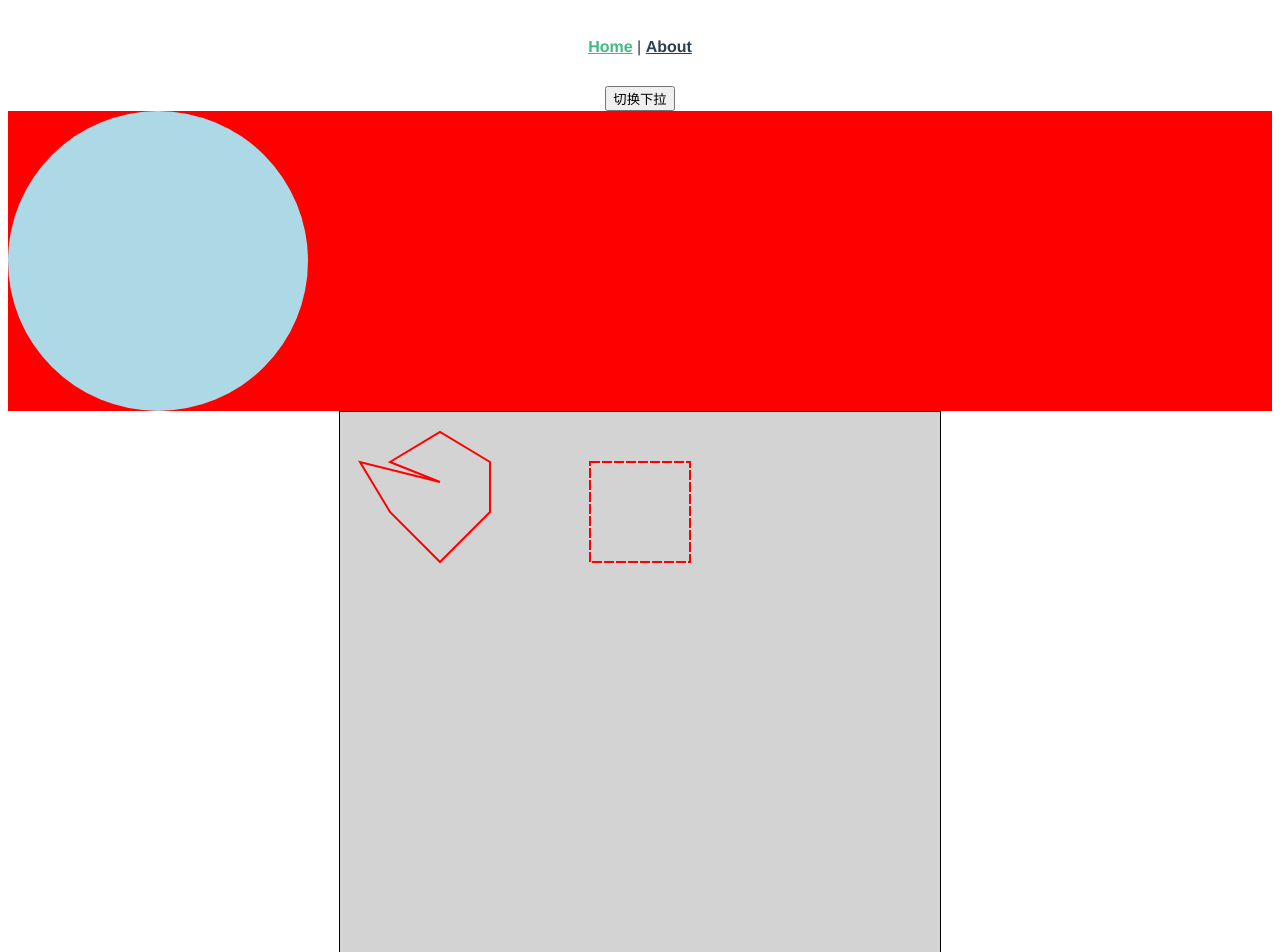
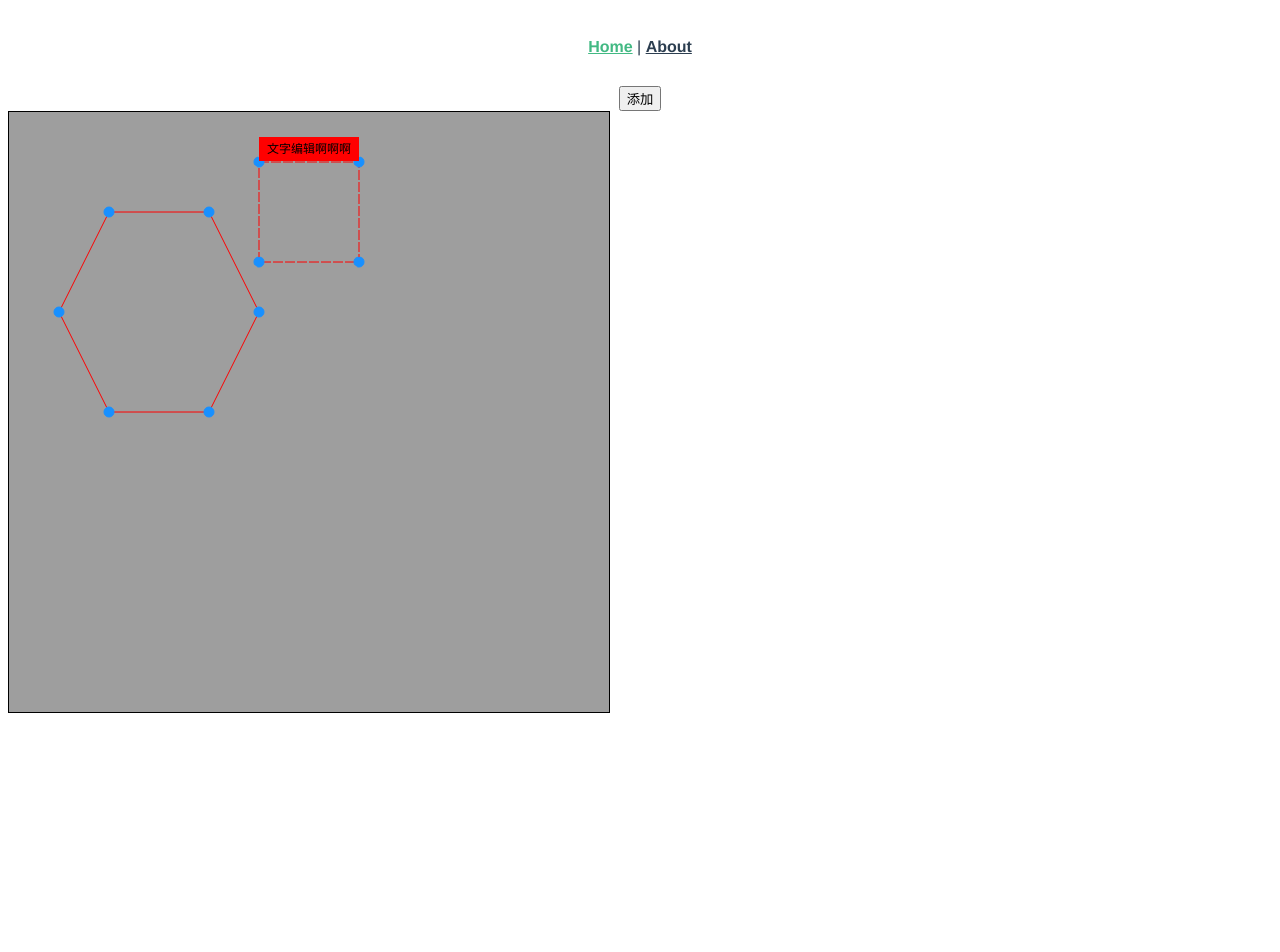
Before and after one commit to zhoujianshun/dragable-polygon, a Vue app: page /#/ in a window 1280 px wide. Shown: the top 952 px of the page. After the commit the page ends 800 px from the top, so only its background shows below. Built offline with nearby package versions, Linux system fonts and the light colour scheme; what vue-contextmenujs would draw is missing.

Commit message:
chore:整理文件

```diff
--- a/src/components/DraggablePolygon2.vue
+++ b/src/components/DraggablePolygon2.vue
@@ -19,7 +19,7 @@ import {
   pointInPolygon,
   checkForIntersectingLines,
   // pointToLineDistance,
-} from "./geometry";
+} from "./draggable-polygon/geometry";
 
 console.log(
   "doLinesIntersect:",
@@ -283,3 +283,4 @@ export default {
   },
 };
 </script>
+./draggable-polygon/geometry
--- a/src/components/DraggablePolygon3.vue
+++ b/src/components/DraggablePolygon3.vue
@@ -21,7 +21,7 @@ import {
   checkForIntersectingLines,
   pointToLineDistance,
   getLineLength,
-} from "./geometry";
+} from "./draggable-polygon/geometry";
 
 export default {
   name: "DraggablePolygon",
@@ -378,3 +378,4 @@ export default {
 </script>
 
 <style lang="scss" scoped></style>
+./draggable-polygon/geometry
--- a/src/components/HelloWorld.vue
+++ /dev/null
@@ -1,64 +0,0 @@
-<template>
-  <div class="circle">
-    <div
-      class="circle-area"
-      @mousemove="mouseMove"
-      @mouseleave="mouseLeave"
-    ></div>
-    <div v-show="visible" class="mouse-circle" :style="circleStyle"></div>
-  </div>
-</template>
-
-<script>
-export default {
-  data() {
-    return {
-      visible: false,
-      circleStyle: {
-        left: "0px",
-        top: "0px",
-        transform: "scale(1)",
-        opacity: "0.5",
-      },
-    };
-  },
-  methods: {
-    mouseMove(e) {
-      this.visible = true;
-      this.circleStyle.left = `${e.clientX - 5}px`;
-      this.circleStyle.top = `${e.clientY - 5}px`;
-      this.circleStyle.transform = "scale(1.5)";
-      this.circleStyle.opacity = "1";
-
-      console.log(e.clientY, e.target.offsetTop);
-    },
-    mouseLeave() {
-      this.visible = false;
-    },
-  },
-};
-</script>
-
-<!-- Add "scoped" attribute to limit CSS to this component only -->
-<style scoped lang="scss">
-.circle {
-  background: red;
-}
-.circle-area {
-  width: 300px;
-  height: 300px;
-  border-radius: 50%;
-  background-color: lightblue;
-  position: relative;
-}
-
-.mouse-circle {
-  width: 10px;
-  height: 10px;
-  border-radius: 50%;
-  background-color: black;
-  position: absolute;
-  opacity: 0.5;
-  transition: transform 0.5s, opacity 0.5s; /* 平滑变换效果 */
-}
-</style>
--- a/src/components/DraggablePolygon.vue
+++ b/src/components/draggable-polygon/DraggablePolygon.vue
@@ -707,3 +707,4 @@ export default {
   }
 }
 </style>
+./draggable-polygon/geometry
--- a/src/components/polygon-canvas/index.vue
+++ /dev/null
@@ -1,125 +0,0 @@
-<template>
-  <div class="__polygon-canvas">
-    <canvas
-      class="canvas"
-      ref="canvas"
-      :width="canvasWidth"
-      :height="canvasHeight"
-      @mousedown="handleMouseDown"
-      @mousemove="handleMouseMove"
-      @mouseup="handleMouseUp"
-    ></canvas>
-  </div>
-</template>
-
-<script>
-// interface Polygon{
-//   points:[]{x:number:y:number}
-//   text?:string,
-//   style:{
-//     strokeColor?:string
-//     lineWith?:number
-//     lineDash?:[number,number]
-//     font?:string
-//     fontSize?:number
-//     color?:string
-//   },
-//   [T:string]:any
-// }
-
-export default {
-  name: "PolygonCanvas",
-  data() {
-    return {
-      canvas: undefined,
-      context: undefined,
-      isDragging: false,
-      selectedPoint: null,
-    };
-  },
-  computed: {},
-  mounted() {
-    this.canvas = this.$refs.canvas;
-    this.context = this.canvas.getContext("2d");
-    this.drawPolyons();
-  },
-  props: {
-    polygons: {
-      type: Array,
-      default: undefined,
-    },
-    canvasWidth: {
-      type: Number,
-      default: undefined,
-    },
-    canvasHeight: {
-      type: Number,
-      default: undefined,
-    },
-    strokeColor: {
-      type: String,
-      default: "#1890ff",
-    },
-    lineWidth: {
-      type: Number,
-      default: 2,
-    },
-    lineDash: {
-      type: Array,
-      default: () => [0, 0],
-    },
-  },
-  methods: {
-    drawPolyons() {
-      const ctx = this.context;
-      ctx.clearRect(0, 0, this.canvas.width, this.canvas.height);
-      if (this.polygons) {
-        this.polygons.forEach((item) => {
-          this.drawPolyon(item);
-        });
-      }
-    },
-    drawPolyon(polygon) {
-      const ctx = this.context;
-      const points = polygon.points;
-      if (!points || points.length === 0) {
-        return;
-      }
-      ctx.beginPath();
-      ctx.moveTo(points[0].x, points[0].y);
-      for (let i = 1; i < points.length; i++) {
-        ctx.lineTo(points[i].x, points[i].y);
-      }
-
-      ctx.closePath();
-      // ctx.fillStyle = "lightblue";
-      // ctx.fill();
-
-      ctx.strokeStyle = this.getStyleWithKey(polygon, "strokeColor");
-      ctx.lineWidth = this.getStyleWithKey(polygon, "lineWidth");
-      ctx.setLineDash(this.getStyleWithKey(polygon, "lineDash"));
-      ctx.stroke();
-    },
-    // 获取polygon样式属性，没有则使用统一设置
-    getStyleWithKey(polygon, key) {
-      return polygon.style
-        ? polygon.style[key]
-          ? polygon.style[key]
-          : this[key]
-        : this[key];
-    },
-    handleMouseDown() {},
-    handleMouseMove() {},
-    handleMouseUp() {},
-  },
-};
-</script>
-
-<style lang="scss" scoped>
-.__polygon-canvas {
-  .canvas {
-    background: lightgray;
-    border: 1px solid #000;
-  }
-}
-</style>
--- a/src/views/CanvasTest.vue
+++ b/src/views/CanvasTest.vue
@@ -1,15 +1,5 @@
 <template>
   <div>
-    <button @click="toggleDropdown">切换下拉</button>
-    <transition name="slide">
-      <dropdown-component v-if="showDropdown" />
-    </transition>
-    <HelloWorld></HelloWorld>
-    <PolygonCanvas
-      :polygons="polygons"
-      :canvasWidth="600"
-      :canvasHeight="600"
-    ></PolygonCanvas>
     <button @click="onAdd">添加</button>
     <DraggablePolygon
       class="canvas"
@@ -20,32 +10,23 @@
       :canvasHeight="600"
       @update:polygons="onUpdatePolygons"
     ></DraggablePolygon>
-
-    <DraggablePolygon2></DraggablePolygon2>
   </div>
 </template>
 
 <script>
-import PolygonCanvas from "../components/polygon-canvas/index.vue";
-import DraggablePolygon from "../components/DraggablePolygon.vue";
-import DraggablePolygon2 from "../components/DraggablePolygon3.vue";
-import HelloWorld from "../components/HelloWorld.vue";
-import DropdownComponent from "../components/DropdownComponent.vue";
+import DraggablePolygon from "../components/draggable-polygon/DraggablePolygon.vue";
 export default {
   data() {
     return {
-      showDropdown: false,
       polygons: [
         {
           points: [
-            { x: 50, y: 50 },
-            { x: 100, y: 20 },
-            { x: 150, y: 50 },
-            { x: 150, y: 100 },
-            { x: 100, y: 150 },
-            { x: 50, y: 100 },
-            { x: 20, y: 50 },
-            { x: 100, y: 70 },
+            { x: 100, y: 100 },
+            { x: 200, y: 100 },
+            { x: 250, y: 200 },
+            { x: 200, y: 300 },
+            { x: 100, y: 300 },
+            { x: 50, y: 200 },
           ],
 
           style: {
@@ -73,9 +54,6 @@ export default {
     };
   },
   methods: {
-    toggleDropdown() {
-      this.showDropdown = !this.showDropdown;
-    },
     onUpdatePolygons() {
       console.log("onUpdatePolygons");
     },
@@ -99,11 +77,7 @@ export default {
     },
   },
   components: {
-    DropdownComponent,
-    HelloWorld,
-    DraggablePolygon2,
     DraggablePolygon,
-    PolygonCanvas,
   },
 };
 </script>
```
Also changed, not shown: src/views/CanvasTest2.vue (deleted, +0 -58 lines), src/components/draggable-polygon/geometry.js (renamed from src/components/geometry.js).
